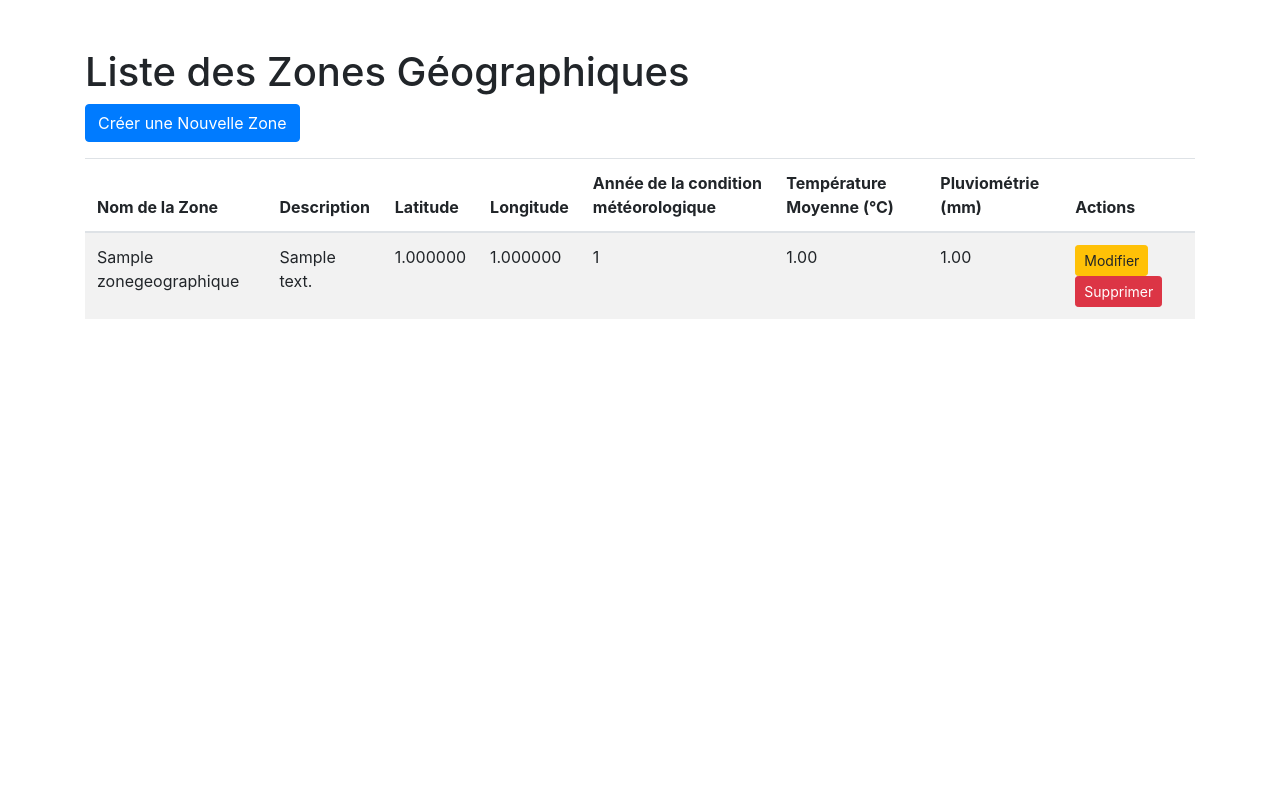
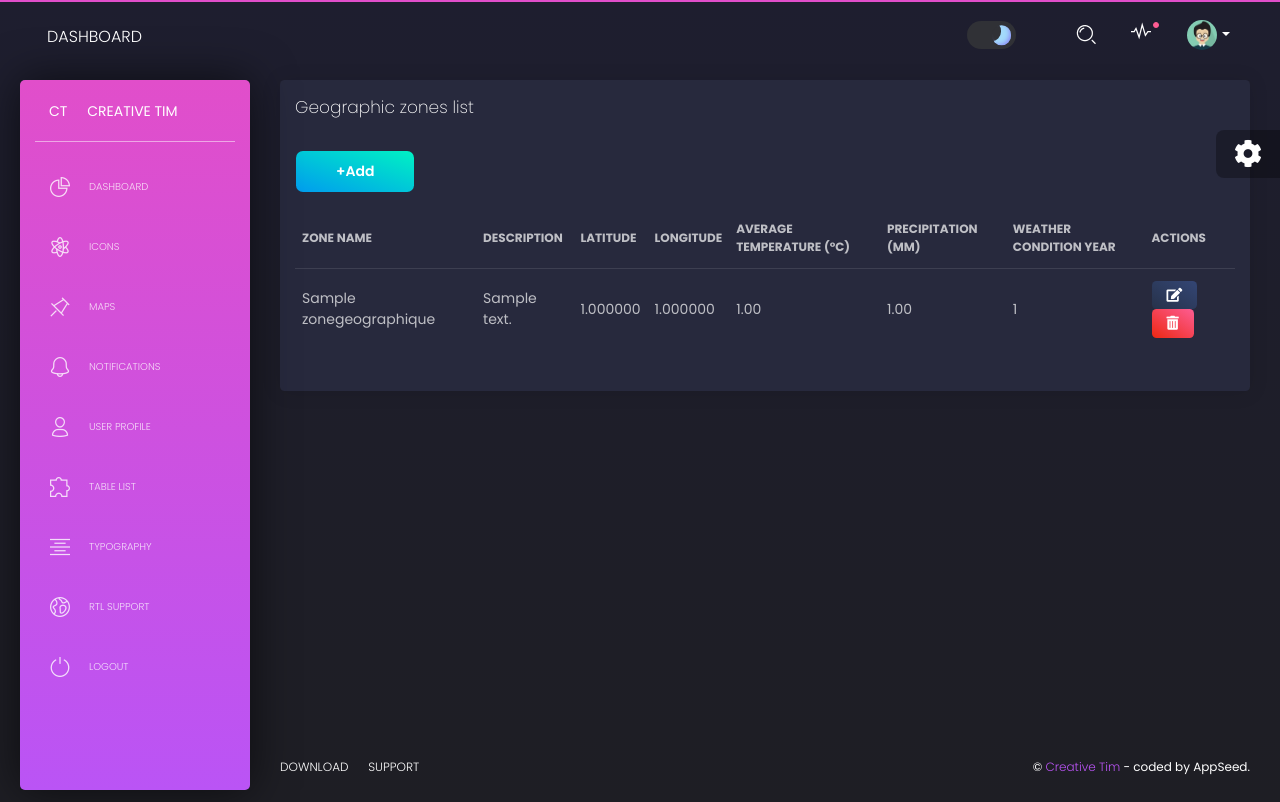
Before and after one commit to Manel007/Django_Prevision, a Django app: page /zones/ in a window 1280 px wide. Before the commit the page ends 319 px from the top, so only its background shows below. Run offline with Django 3.2, Linux system fonts and the light colour scheme; tables that the repository leaves empty hold one stand-in row (values such as "Sample post"); some libraries are stand-ins or nearby versions.

Commit message:
integrating template design into CRUD interfaces

```diff
--- a/apps/templates/zones/zone_list.html
+++ b/apps/templates/zones/zone_list.html
@@ -1,57 +1,87 @@
-{% load static %}
-<!DOCTYPE html>
-<html lang="en">
-<head>
-    <meta charset="UTF-8">
-    <meta name="viewport" content="width=device-width, initial-scale=1.0">
-    <title>Liste des Zones Géographiques</title>
-    <link rel="stylesheet" href="https://stackpath.bootstrapcdn.com/bootstrap/4.5.2/css/bootstrap.min.css"> <!-- Lien vers Bootstrap -->
-</head>
-<body>
-    <div class="container mt-5">
-        <h1>Liste des Zones Géographiques</h1>
-        <a href="{% url 'zone_form' %}" class="btn btn-primary mb-3">Créer une Nouvelle Zone</a> <!-- Lien vers la création -->
-        <table class="table table-striped">
-            <thead>
+{% extends "layouts/base.html" %}
+{% load custom_filters %}
+
+{% block content %}
+<div class="content">
+    <div class="row">
+        <div class="col-md-12">
+            <div class="card">
+                <div class="card-header">
+                    <h4 class="card-title">Geographic zones list</h4>
+                </div>
+                <div class="card-body">
+                    <div class="table-responsive">
+                        <a href="{% url 'zone_form' %}" class="btn btn-success mb-3">+Add</a>
+                        <table class="table tablesorter">
+                            <thead class="text-primary">
                                 <tr>
-                    <th>Nom de la Zone</th>
+                                    <th>Zone Name</th>
                                     <th>Description</th>
                                     <th>Latitude</th>
                                     <th>Longitude</th>
-                    <th>Année de la condition météorologique</th>
-                    <th>Température Moyenne (°C)</th>
-                    <th>Pluviométrie (mm)</th>
-                    <th>Actions</th> <!-- Nouvelle colonne pour les actions -->
+                                    <th>Average Temperature (°C)</th>
+                                    <th>Precipitation (mm)</th>
+                                    <th>Weather Condition Year</th>
+                                    <th>Actions</th>
                                 </tr>
                             </thead>
                             <tbody>
                                 {% for zone in zones %}
                                     <tr>
                                         <td>{{ zone.nomZone }}</td>
-                        <td>{{ zone.description }}</td>
+                                        <td>{{ zone.description|slice:":20" }}{% if zone.description|length > 20 %}...{% endif %}</td>
                                         <td>{{ zone.latitude }}</td>
                                         <td>{{ zone.longitude }}</td>
-                        <td>{{ zone.annee }}</td>
                                         <td>{{ zone.temperatureMoyenne }}</td>
                                         <td>{{ zone.pluviometrie }}</td>
+                                        <td>{{ zone.annee }}</td>
                                         <td>
-                            <a href="{% url 'zone_update' zone.id %}" class="btn btn-warning btn-sm">Modifier</a> <!-- Lien vers la modification -->
-                            <form action="{% url 'zone_delete' zone.id %}" method="post" style="display:inline;"> <!-- Formulaire pour supprimer -->
-                                {% csrf_token %}
-                                <button type="submit" class="btn btn-danger btn-sm" onclick="return confirm('Êtes-vous sûr de vouloir supprimer cette zone?');">Supprimer</button>
-                            </form>
+                                            <a href="{% url 'zone_update' zone.id %}" class="btn btn-secondary btn-sm">
+                                                <i class="fas fa-edit"></i>
+                                            </a>
+
+                                            <button type="button" class="btn btn-danger btn-sm" data-toggle="modal" data-target="#deleteModal{{ zone.id }}">
+                                                <i class="fas fa-trash-alt"></i>
+                                            </button>
+
                                         </td>
                                     </tr>
+
+                                    <!-- Delete Confirmation Modal -->
+                                    <div class="modal fade" id="deleteModal{{ zone.id }}" tabindex="-1" aria-labelledby="deleteModalLabel" aria-hidden="true">
+                                        <div class="modal-dialog">
+                                            <div class="modal-content">
+                                                <div class="modal-header">
+                                                    <h5 class="modal-title" id="deleteModalLabel">Confirm Deletion</h5>
+                                                    <button type="button" class="close" data-dismiss="modal" aria-label="Close">
+                                                        <span aria-hidden="true">&times;</span>
+                                                    </button>
+                                                </div>
+                                                <div class="modal-body">
+                                                    Are you sure you want to delete this geographic zone?
+                                                </div>
+                                                <div class="modal-footer">
+                                                    <button type="button" class="btn btn-secondary" data-dismiss="modal">Cancel</button>
+                                                    <form action="{% url 'zone_delete' zone.id %}" method="post" style="display:inline;">
+                                                        {% csrf_token %}
+                                                        <button type="submit" class="btn btn-danger">Confirm Delete</button>
+                                                    </form>
+                                                </div>
+                                            </div>
+                                        </div>
+                                    </div>
                                 {% empty %}
                                     <tr>
-                        <td colspan="8" class="text-center">Aucune zone disponible.</td>
+                                        <td colspan="8" class="text-center">No geographic zones available.</td>
                                     </tr>
                                 {% endfor %}
                             </tbody>
                         </table>
                     </div>
-    <script src="https://code.jquery.com/jquery-3.5.1.slim.min.js"></script>
-    <script src="https://cdn.jsdelivr.net/npm/@popperjs/core@2.9.2/dist/umd/popper.min.js"></script>
-    <script src="https://stackpath.bootstrapcdn.com/bootstrap/4.5.2/js/bootstrap.min.js"></script>
-</body>
-</html>
+                </div>
+            </div>
+        </div>
+    </div>
+</div>
+
+{% endblock content %}
--- a/apps/zonegéosamarapp/models.py
+++ b/apps/zonegéosamarapp/models.py
@@ -3,14 +3,14 @@
 # Create your models here.
 class ZoneGeographique(models.Model):
 
-    nomZone = models.CharField(max_length=100, unique=True)  # Nom de la zone
-    description = models.TextField(blank=True, null=True)  # Description optionnelle (caractéristiques du terrain)
-    latitude = models.DecimalField(max_digits=9, decimal_places=6)  # Latitude de la zone
-    longitude = models.DecimalField(max_digits=9, decimal_places=6)  # Longitude de la zone
+    nomZone = models.CharField(max_length=100, unique=True)
+    description = models.TextField(blank=True, null=True)
+    latitude = models.DecimalField(max_digits=9, decimal_places=6)
+    longitude = models.DecimalField(max_digits=9, decimal_places=6)
 
-    annee = models.PositiveIntegerField()  # Année de référence pour les données météorologiques
-    temperatureMoyenne = models.DecimalField(max_digits=5, decimal_places=2)  # Température moyenne annuelle (°C)
-    pluviometrie = models.DecimalField(max_digits=6, decimal_places=2)  # Pluviométrie annuelle totale (mm)
+    annee = models.PositiveIntegerField()
+    temperatureMoyenne = models.DecimalField(max_digits=5, decimal_places=2)
+    pluviometrie = models.DecimalField(max_digits=6, decimal_places=2)
 
 def __str__(self):
         return self.nomZone
```
Also changed, not shown: apps/templates/zones/zone_form.html (+41 -17 lines), apps/zonegéosamarapp/forms.py (+6 -6 lines), apps/zonegéosamarapp/templatetags/custom_filters.py (added, +8 -0 lines), apps/zonegéosamarapp/templatetags/__init__.py (added). Lines whose indentation alone changed are shown as unchanged.
